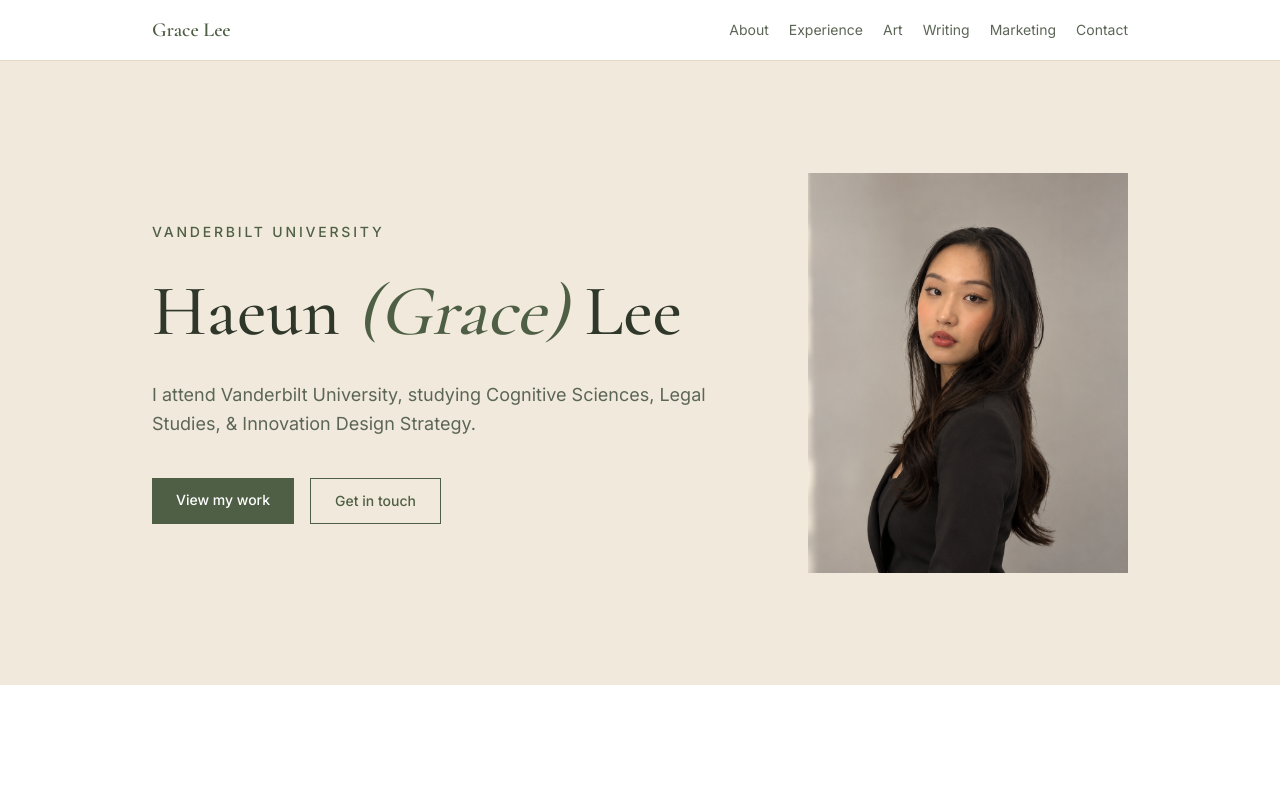
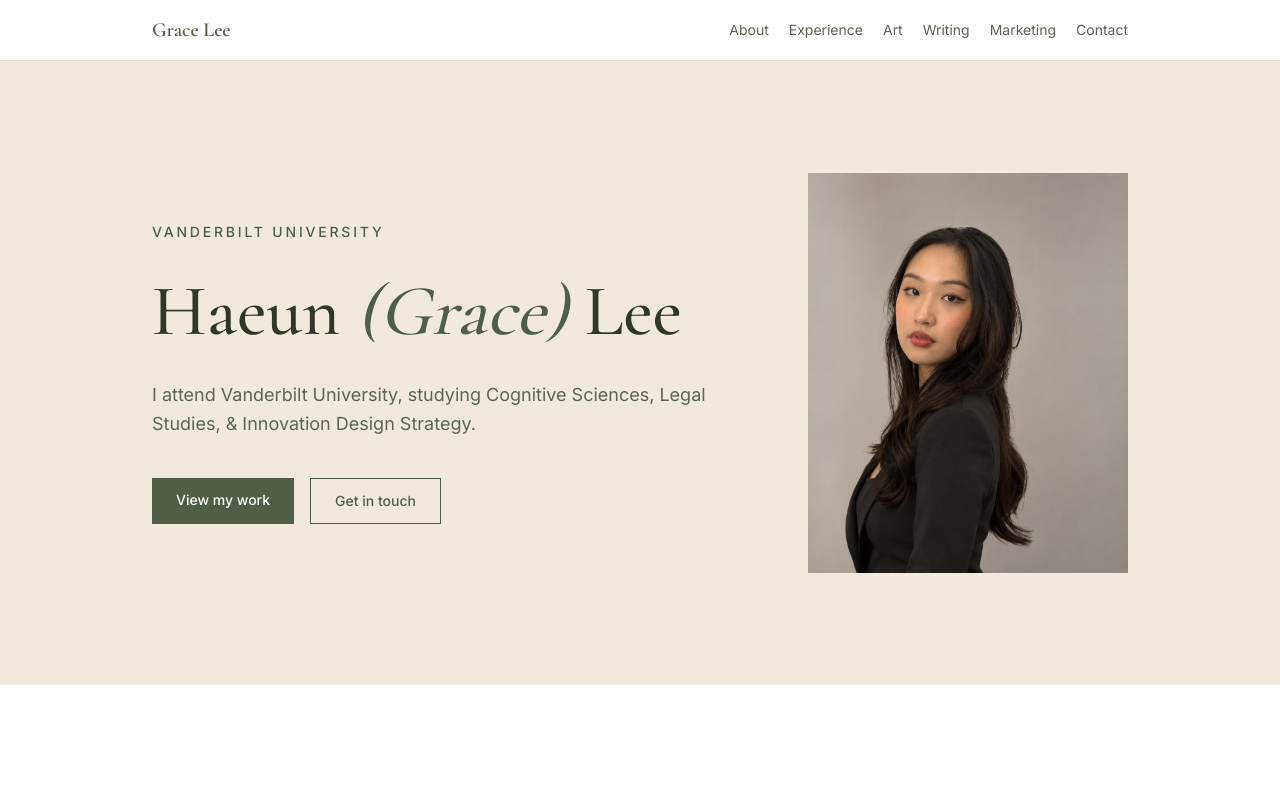
Before and after one commit to laheun/portfolio, a Next.js app: page / in a window 1280 px wide. Shown: the top 786 px of the page. Built offline with nearby package versions, Linux system fonts and the light colour scheme.

Commit message:
feat: update hero component image object positioning
Adjusted image object positioning in hero component for better layout

V0-Chat-Id: toY4s1OhJvn

```diff
--- a/components/hero.tsx
+++ b/components/hero.tsx
@@ -37,7 +37,7 @@ export function Hero() {
             fill
             priority
             sizes="(min-width: 768px) 320px, 100vw"
-            className="object-cover object-[60%_center]"
+            className="object-cover object-right"
           />
         </div>
       </div>
```
